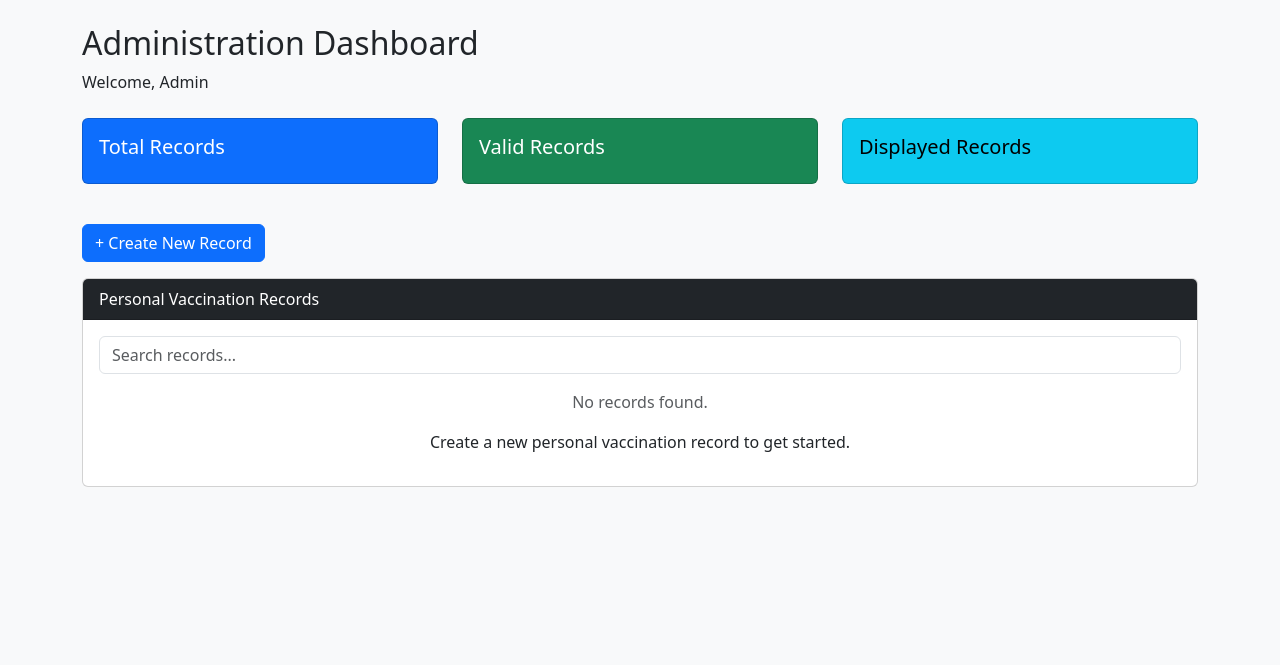
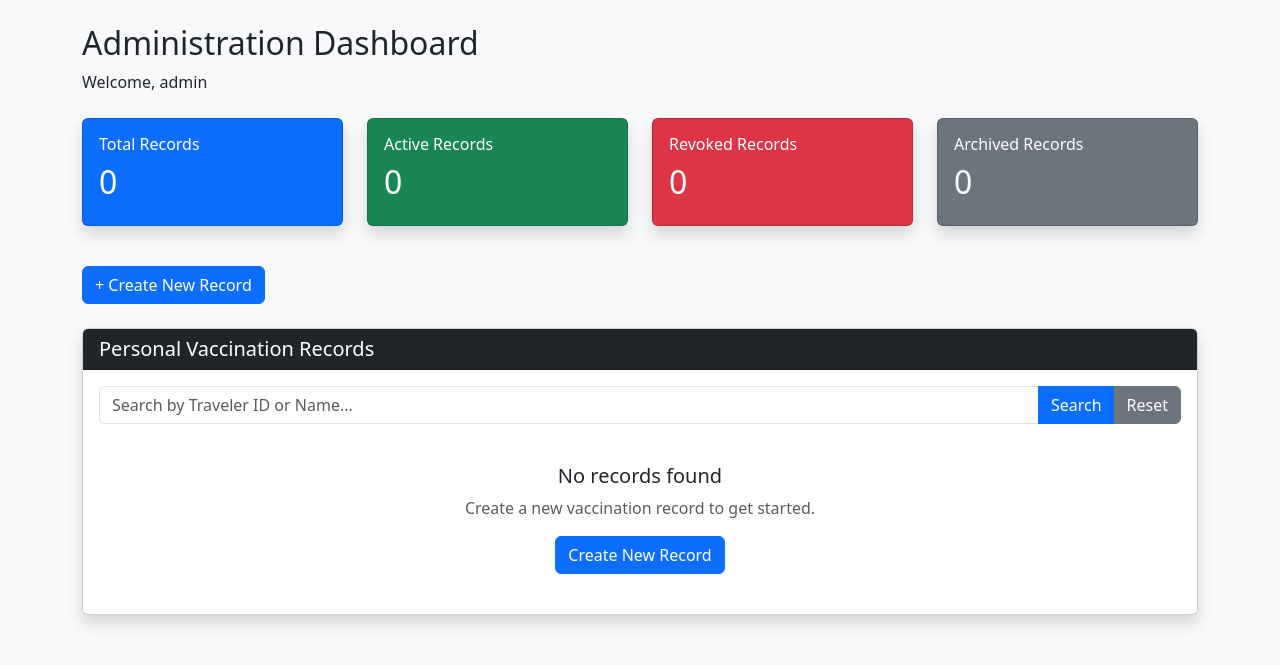
Before and after one commit to muslime63/ephi-certificate-portal-demo, a Flask app: page /dashboard in a window 1280 px wide. Shown: the part 56-721 px from the top of the page. Run offline with Flask 3, Linux system fonts and the light colour scheme; a user stored in the database is signed in.

Commit message:
Update admin.html

```diff
--- a/templates/templates/admin.html
+++ b/templates/templates/admin.html
@@ -3,7 +3,8 @@
 <head>
     <meta charset="UTF-8">
     <meta name="viewport" content="width=device-width, initial-scale=1.0">
-    <title>EPHI Admin Dashboard</title>
+
+    <title>EPHI Administration Dashboard</title>
 
     <link href="https://cdn.jsdelivr.net/npm/bootstrap@5.3.0/dist/css/bootstrap.min.css" rel="stylesheet">
 </head>
@@ -13,109 +14,215 @@
 <nav class="navbar navbar-dark bg-dark">
     <div class="container">
         <span class="navbar-brand">EPHI Certificate Portal</span>
-        <a href="{{ url_for('logout') }}" class="btn btn-danger btn-sm">Logout</a>
+        <a href="{{ url_for('logout') }}" class="btn btn-danger btn-sm">
+            Logout
+        </a>
     </div>
 </nav>
 
 <div class="container mt-4">
 
     <h2>Administration Dashboard</h2>
-    <p>Welcome, Admin</p>
+    <p>Welcome, {{ current_user.username }}</p>
+
+    <!-- DASHBOARD STATISTICS -->
 
     <div class="row mt-4">
 
-        <div class="col-md-4 mb-3">
-            <div class="card text-bg-primary">
+        <div class="col-md-3 mb-3">
+            <div class="card text-bg-primary shadow">
                 <div class="card-body">
-                    <h5>Total Records</h5>
-                    <h2>{{ total_records }}</h2>
+                    <h6>Total Records</h6>
+                    <h2>{{ total }}</h2>
                 </div>
             </div>
         </div>
 
-        <div class="col-md-4 mb-3">
-            <div class="card text-bg-success">
+        <div class="col-md-3 mb-3">
+            <div class="card text-bg-success shadow">
                 <div class="card-body">
-                    <h5>Valid Records</h5>
-                    <h2>{{ valid_records }}</h2>
+                    <h6>Active Records</h6>
+                    <h2>{{ active }}</h2>
                 </div>
             </div>
         </div>
 
-        <div class="col-md-4 mb-3">
-            <div class="card text-bg-info">
+        <div class="col-md-3 mb-3">
+            <div class="card text-bg-danger shadow">
                 <div class="card-body">
-                    <h5>Displayed Records</h5>
-                    <h2>{{ displayed_records }}</h2>
+                    <h6>Revoked Records</h6>
+                    <h2>{{ revoked }}</h2>
+                </div>
+            </div>
+        </div>
+
+        <div class="col-md-3 mb-3">
+            <div class="card text-bg-secondary shadow">
+                <div class="card-body">
+                    <h6>Archived Records</h6>
+                    <h2>{{ archived }}</h2>
                 </div>
             </div>
         </div>
 
     </div>
 
-    <div class="mt-4 mb-3">
-        <a href="{{ url_for('issue') }}" class="btn btn-primary">
+    <!-- CREATE RECORD -->
+
+    <div class="my-4">
+        <a href="{{ url_for('issue_record') }}" class="btn btn-primary">
             + Create New Record
         </a>
     </div>
 
-    <div class="card">
+    <!-- RECORDS TABLE -->
+
+    <div class="card shadow">
+
         <div class="card-header bg-dark text-white">
-            Personal Vaccination Records
+            <h5 class="mb-0">Personal Vaccination Records</h5>
         </div>
 
         <div class="card-body">
 
-            <form method="GET" class="mb-3">
+            <form method="GET" action="{{ url_for('dashboard') }}" class="mb-3">
+                <div class="input-group">
                     <input
                         type="text"
                         name="search"
                         class="form-control"
-                    placeholder="Search records..."
+                        placeholder="Search by Traveler ID or Name..."
+                        value="{{ request.args.get('search', '') }}"
                     >
+
+                    <button class="btn btn-primary" type="submit">
+                        Search
+                    </button>
+
+                    <a href="{{ url_for('dashboard') }}" class="btn btn-secondary">
+                        Reset
+                    </a>
+                </div>
             </form>
 
             {% if records %}
+
             <div class="table-responsive">
-                <table class="table table-bordered table-striped">
-                    <thead>
+
+                <table class="table table-bordered table-striped align-middle">
+
+                    <thead class="table-dark">
                         <tr>
                             <th>Traveler ID</th>
-                            <th>Name</th>
-                            <th>Vaccine</th>
-                            <th>Date</th>
+                            <th>Full Name</th>
+                            <th>Date of Birth</th>
+                            <th>Nationality</th>
                             <th>Status</th>
-                            <th>Action</th>
+                            <th>Actions</th>
                         </tr>
                     </thead>
 
                     <tbody>
+
                         {% for record in records %}
+
                         <tr>
                             <td>{{ record.traveler_id }}</td>
+
                             <td>{{ record.full_name }}</td>
-                            <td>{{ record.vaccine_name }}</td>
-                            <td>{{ record.vaccination_date }}</td>
-                            <td>{{ record.status }}</td>
+
+                            <td>{{ record.dob }}</td>
+
+                            <td>{{ record.nationality }}</td>
+
                             <td>
-                                <a href="{{ url_for('detail', token=record.token) }}"
-                                   class="btn btn-sm btn-info">
+                                {% if record.status == 'ACTIVE' %}
+                                    <span class="badge bg-success">ACTIVE</span>
+                                {% elif record.status == 'REVOKED' %}
+                                    <span class="badge bg-danger">REVOKED</span>
+                                {% else %}
+                                    <span class="badge bg-secondary">ARCHIVED</span>
+                                {% endif %}
+                            </td>
+
+                            <td>
+
+                                <a
+                                    href="{{ url_for('view_certificate', traveler_id=record.traveler_id) }}"
+                                    class="btn btn-info btn-sm mb-1">
                                     View
                                 </a>
+
+                                <a
+                                    href="{{ url_for('download_pdf', traveler_id=record.traveler_id) }}"
+                                    class="btn btn-primary btn-sm mb-1">
+                                    PDF
+                                </a>
+
+                                {% if record.status == 'ACTIVE' %}
+
+                                <form
+                                    method="POST"
+                                    action="{{ url_for('revoke_record', traveler_id=record.traveler_id) }}"
+                                    class="d-inline"
+                                    onsubmit="return confirm('Revoke this record?');">
+
+                                    <input
+                                        type="hidden"
+                                        name="reason"
+                                        value="Revoked by administrator">
+
+                                    <button type="submit" class="btn btn-danger btn-sm mb-1">
+                                        Revoke
+                                    </button>
+
+                                </form>
+
+                                <a
+                                    href="{{ url_for('archive_record', traveler_id=record.traveler_id) }}"
+                                    class="btn btn-secondary btn-sm mb-1"
+                                    onclick="return confirm('Archive this record?');">
+                                    Archive
+                                </a>
+
+                                {% elif record.status == 'REVOKED' %}
+
+                                <a
+                                    href="{{ url_for('restore_record', traveler_id=record.traveler_id) }}"
+                                    class="btn btn-success btn-sm mb-1">
+                                    Restore
+                                </a>
+
+                                {% endif %}
+
                             </td>
+
                         </tr>
+
                         {% endfor %}
+
                     </tbody>
+
                 </table>
+
             </div>
 
             {% else %}
-                <p class="text-center text-muted">
-                    No records found.
+
+            <div class="text-center py-4">
+
+                <h5>No records found</h5>
+
+                <p class="text-muted">
+                    Create a new vaccination record to get started.
                 </p>
-                <p class="text-center">
-                    Create a new personal vaccination record to get started.
-                </p>
+
+                <a href="{{ url_for('issue_record') }}" class="btn btn-primary">
+                    Create New Record
+                </a>
+
+            </div>
+
             {% endif %}
 
         </div>
```
Lines whose indentation alone changed are shown as unchanged.
